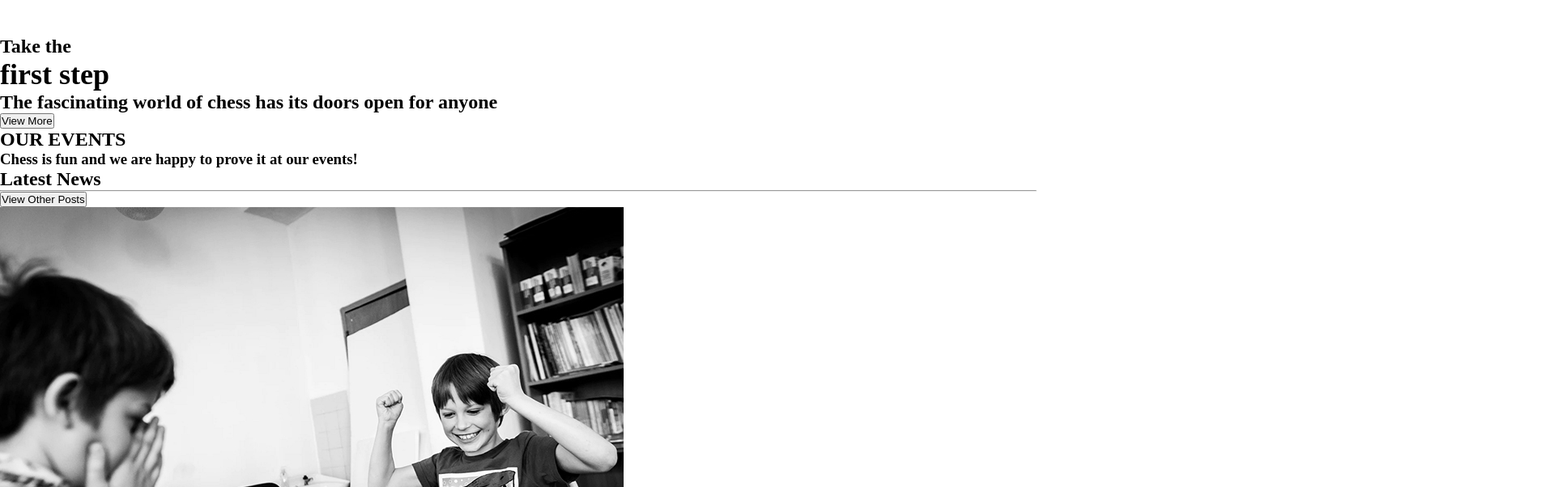
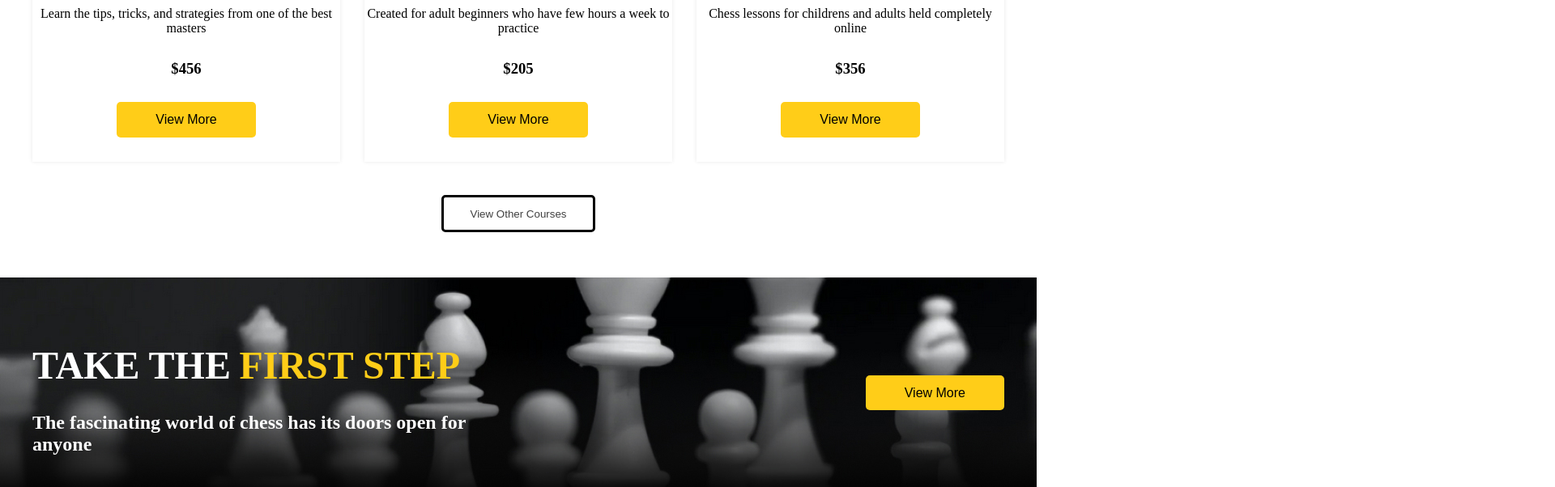
Before and after one commit to Riccardouras/proj-html-vuejs, a Vue app: page / in a window 1280 px wide. Shown: the part 2694-3296 px from the top of the page at 81% size, 1920 px wide, since content can reach past the window. Built offline with nearby package versions, Linux system fonts and the light colour scheme.

Commit message:
work almost finished

```diff
--- a/src/App.vue
+++ b/src/App.vue
@@ -27,7 +27,7 @@ export default{
 <template>
   <AppHeader/>
   <AppMain/>
-  <!-- <AppFooter/> -->
+  <AppFooter/>
 </template>
 
 <style scoped lang="scss">
--- a/src/components/AppFooter.vue
+++ b/src/components/AppFooter.vue
@@ -19,30 +19,54 @@ export default {
 </script>
 
 <template>
-   <footer>
-    <div>
+   <footer class="bg-footer" style="margin-top: 120px;">
+    <div class="flex container auto justify-around footer-marg">
         <div><img :src="getImagePath(`../assets/images/${store.Logo}`)" alt=""></div>
-        <div>
+        <div >
             <div>
                 <h3>Follow Us</h3>
-                <div>
-                    <div></div>
-                    <div></div>
-                    <div></div>
+                <div class="flex gap-icons">
+                    <div><font-awesome-icon class="color-white" :icon="['fab', 'facebook-f']" /></div>
+                    <div><font-awesome-icon class="color-white" :icon="['fab', 'telegram']" /></div>
+                    <div><font-awesome-icon class="color-white" :icon="['fab', 'instagram']" /></div>
                 </div>
             </div>
         </div>
         <div>
-            <h5>
+            <h4>
                 Subcribe to get the latest news, course updates, discounts, events
-            </h5>
+            </h4>
             <input type="email" placeholder="Enter your email here*">
             <br>
             <button>Subscribe</button>
         </div>
     </div>
+    <span class="container auto">Copyright © 2021. All Rights Reserved</span>
    </footer>
 </template>
 
 <style scoped lang="scss">
+.bg-footer{
+    background-color: #404040;
+}
+h3,h4,span{
+    color: white;
+}
+.gap-icons{
+    gap: 1rem;
+    margin-top: 1rem;
+}
+.color-white{
+    color: white;
+}
+button{
+    background-color: #ffcd18;
+    padding: 0.8rem 2rem;
+    border-radius: 5px;
+    font-size: 1rem;
+    border: none;
+}
+span{
+    margin-left: 5rem;
+}
 </style>
--- a/src/components/AppMain.vue
+++ b/src/components/AppMain.vue
@@ -24,11 +24,12 @@ export default {
 </script>
 
 <template>
+    <main>
         <section class="section-margin">
             <h1 class=" text-center marg-top-bottom">
                 OUR SERVICIES
             </h1>
-        <h2 class="text-center mb">We Make your child happy day after day</h2>
+            <h2 style="color: black;" class="text-center mb">We Make your child happy day after day</h2>
             <div class="flex container auto gap">
                 <div class="box">
                     <h2 class="margins-h2"><b>Chess Education</b></h2>
@@ -59,14 +60,14 @@ export default {
         </section>
         <!-- flyer -->
         <section>
-        <div class="flex width">
-            <div v-for="image in store.main">
-                <img class="fit" :src="getImagePath(`../assets/images/${image}`)" alt="">
+            <div class="flex ">
+                <div class="width" v-for="image in store.main">
+                    <img :src="getImagePath(`../assets/images/${image}`)" alt="">
                 </div>
             </div>
             <div class="flex bg-yellow negative-m justify-center align-center gapp" v-for="el in store.flyer">
                 <div class="container">
-                <img :src="getImagePath(`../assets/images/${el.img}`)" alt="">
+                    <img  :src="getImagePath(`../assets/images/${el.img}`)" alt="">
                 </div>
                 <div>
                     <h2 class="sizing">{{ el.title }}</h2>
@@ -79,12 +80,11 @@ export default {
         </section>
         <!-- cards -->
         <section style="margin-top: 120px;">
-        <div class="space-card-title">
+            <div class="">
                 <h2 class="text-center margin-cards-title">Courses</h2>
-            <p class="text-center">To keep up with the constantly rising standars of play</p>
+                <p class="text-center space-card-title">To keep up with the constantly rising standars of play</p>
                 <div class="flex container auto">
-                <div  v-for="card in store.cards">
-                    <div>
+                    <div class="card" v-for="card in store.cards">
                             <img :src="getImagePath(`../assets/images/${card.img}`)" alt="">
                             <h3>{{ card.title }}</h3>
                             <p>{{ card.text }}</p>
@@ -92,54 +92,60 @@ export default {
                             <button>View More</button>
                     </div>
                 </div>
+                <div class="flex justify-center">
+                    <button class="btn-courses">View Other Courses</button>
                 </div>
-            <button>View Other Courses</button>
             </div>
 
         </section>
         <!-- second flyer -->
-    <section>
+        <section class="bg-image-secondel flex align-center">
+            <div class="container relative-2 flex gapper ">
                 <div>
-            <div>
-                <h1>Take the<span>
-                        <h1>first step</h1>
-                    </span></h1>
+                    <h1>TAKE THE
+                        <span class="absolute-2" style="color: #ffcd18;">
+                            <h1>FIRST STEP</h1>
+                        </span>
+                    </h1>
                     <h2>The fascinating world of chess has its doors open for anyone</h2>
                 </div>
-            <div><button>View More</button></div>
+                <div>
+                    <button class="same-btn">View More</button>
+                </div>
             </div>
         </section>
         <!-- events -->
-    <section>
-        <h1>OUR EVENTS</h1>
-        <h3>Chess is fun and we are happy to prove it at our events!</h3>
-        <div v-for="event in store.events">
+        <section class="container auto mtop">
+            <h1 class="text-center">OUR EVENTS</h1>
+            <h3 class="text-center mbot">Chess is fun and we are happy to prove it at our events!</h3>
+            <div class="flex align-center gap" v-for="event in store.Events">
                 <div>
                     <img :src="getImagePath(`../assets/images/${event.img}`)" alt="">
                 </div>
                 <div>
-                <h2>{{ event.title }}</h2>
-                <p>{{ event.description }}</p>
+                    <h2 class="text-color">{{ event.title }}</h2>
+                    <p>{{ event.decription }}</p>
                 </div>
-            <div><button>Register</button></div>
+                <div><button class="same-btn">Register</button></div>
             </div>
         </section>
         <!-- news -->
-    <section>
+        <section class="bg-section">
+            <div class="flex justify-around align-center">
                 <div>
-            <div>
-                <h1>Latest News</h1>
+                    <h1 class="font-s">Latest News</h1>
                     <hr>
-                <button>View Other Posts</button>
+                    <button class="btn-courses2">View Other Posts</button>
                 </div>
-            <div>
-                <div v-for="el in store.news">
-                    <img :src="getImagePath(`../assets/images/${el.img}`)" alt="">
+                <div class="flex gap">
+                    <div class="card-2" v-for="el in store.news">
+                        <img class="img-siz" :src="getImagePath(`../assets/images/${el.img}`)" alt="">
                         <h3>{{ el.text }}</h3>
                     </div>
                 </div>
             </div>
         </section>
+    </main>
 </template>
 
 <style scoped lang="scss"> li {
--- a/src/components/data/store.js
+++ b/src/components/data/store.js
@@ -85,11 +85,13 @@ export const store = reactive({
         {
             id: "1",
             img: "events/mt-2236-home-img4.jpg",
+            title: "Grand summer tournament 2021",
             decription: "Join us for the Grand Summer Tournament 2021. Held every year on the first Sunday of the Summer,our Grand Summer Tournament chess masters and beginners from North Carolina. We have competitions for differente levels of chess mastery with amazing prizes awarded toeach level."
         },
         {
             id: "2",
             img: "events/mt-2236-home-img5.jpg",
+            title: "World chess day",
             decription: "Celebrated on July 20 every year, World Chess Day is one of the biggest events in our school. Be ready for fun tournaments and big prizes. Registration is obligatory!"
         }
 ],
--- a/src/scss/style.scss
+++ b/src/scss/style.scss
@@ -11,6 +11,9 @@ body{
 
 .flex{
   display: flex;
+}
+.justify-around{
+  justify-content: space-around;
 }
 .text-center{
   text-align: center;
@@ -36,8 +39,11 @@ body{
   box-sizing: border-box;
   padding: 2rem;
 }
+.container-fluid{
+  max-width: 100vw;
+}
 .width{
-  width: calc(100vw / 4 - 2px);
+  width: calc(100vw / 4 - 10px);
 }
 .fit{
   object-fit: contain;
@@ -121,3 +127,119 @@ body{
 .space-card-title{
   margin-bottom: 46px;
 }
+.card{
+  box-shadow: 0 0 5px rgba(232, 232, 232, 1);
+  text-align: center;
+  margin-right: 30px;
+}
+.card h3{
+  margin: 30px 0 ;
+}
+.card button{
+  background-color: #ffcd18;
+  padding: 0.8rem 3rem;
+  border-radius: 5px;
+  font-size: 1rem;
+  border: none;
+  margin-bottom: 30px;
+}
+.btn-courses{
+  padding: 0.8rem 2rem;
+  background-color: #FFFFFF;
+  color: #404040;
+  border: 3px solid black;
+  margin-top: 41px;
+  margin-bottom: 56px;
+  border-radius: 5px;
+}
+.bg-image-secondel{
+  background-image: url(../assets/images/main/mt-2236-home-bg2.jpg);
+  background-size: cover;
+  background-repeat: no-repeat;
+  height: 300px;
+}
+.relative-2{
+  position: relative;
+  margin: 120px auto;
+}
+.absolute-2{
+  position: absolute;
+  font-size: 2rem;
+  right: 56%;
+}
+.relative-2 div > h1,h2{
+  color: #FFFFFF;
+}
+.relative-2 div > h1{
+  font-size: 3rem;
+  margin-bottom: 30px;
+}
+.gapper{
+  gap: 28rem;
+}
+.same-btn{
+  background-color: #ffcd18;
+  padding: 0.8rem 3rem;
+  border-radius: 5px;
+  font-size: 1rem;
+  border: none;
+  white-space: nowrap;
+  margin-top: 40px;
+}
+.mtop{
+  margin-top: 111px;
+}
+.mbot{
+  margin-bottom: 70px;
+  font-size: 1.5rem;
+}
+.mtop h1{
+  font-size: 2rem;
+}
+.text-color{
+  color: black;
+  margin-bottom: 30px;
+}
+.mtop div{
+  margin-bottom: 54px;
+}
+.bg-section{
+  background-color: #FAFAFA;
+}
+.img-siz{
+  width: 380px;
+  object-fit: contain;
+  margin-bottom: 20px;
+}
+.card-2{
+  width: 380px;
+}
+.font-s{
+  font-size: 3rem;
+}
+hr{
+    background-color: #FFCD18;
+    width: 6rem;
+    height: 0.3rem;
+    border: none;
+    margin-top: 30px;
+}
+.btn-courses2{
+  padding: 0.8rem 4rem;
+  background-color: #FFFFFF;
+  color: #404040;
+  border: 3px solid black;
+  margin-top: 41px;
+  margin-bottom: 56px;
+  border-radius: 5px;
+
+}
+.footer-marg{
+  padding-top: 80px;
+  padding-bottom: 30px;
+}
+input{
+    width: 27.5rem;
+    padding: 1rem;
+    margin: 20px 0;
+}
```
Lines whose indentation alone changed are shown as unchanged.
